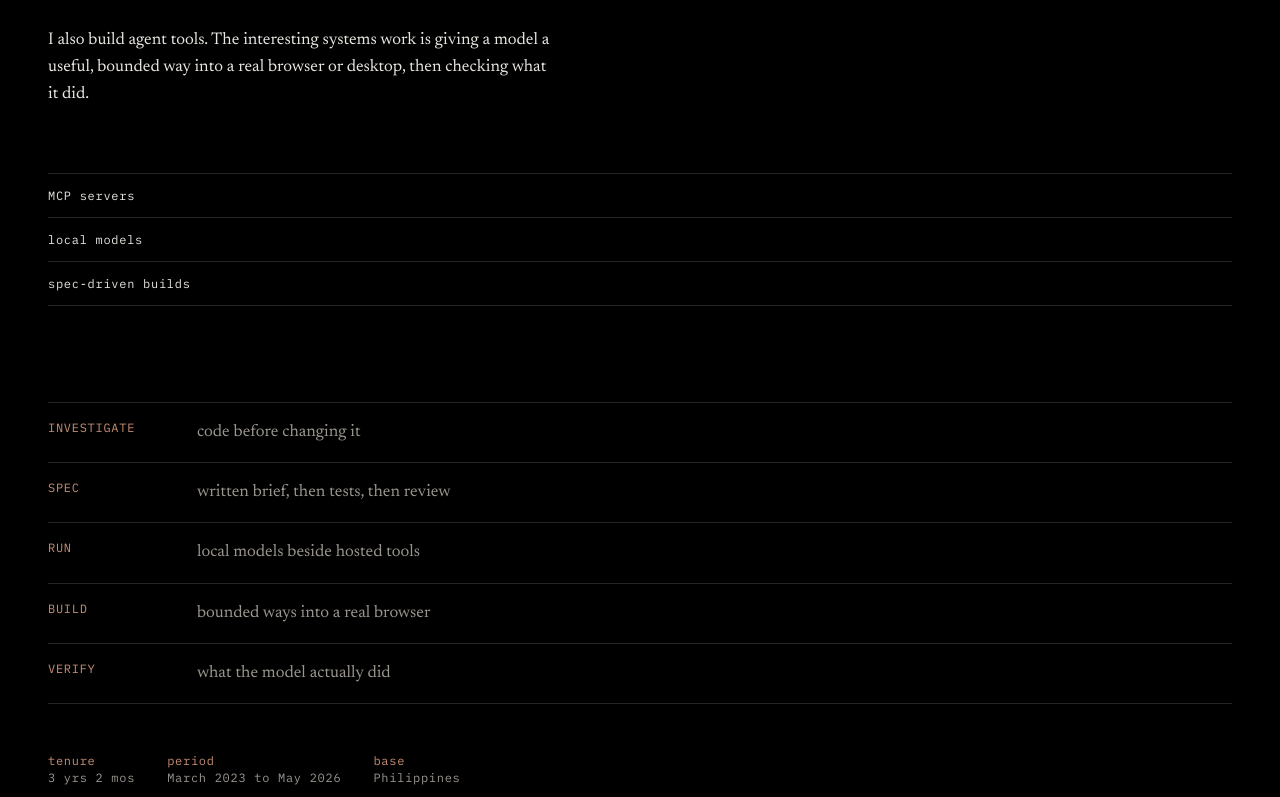
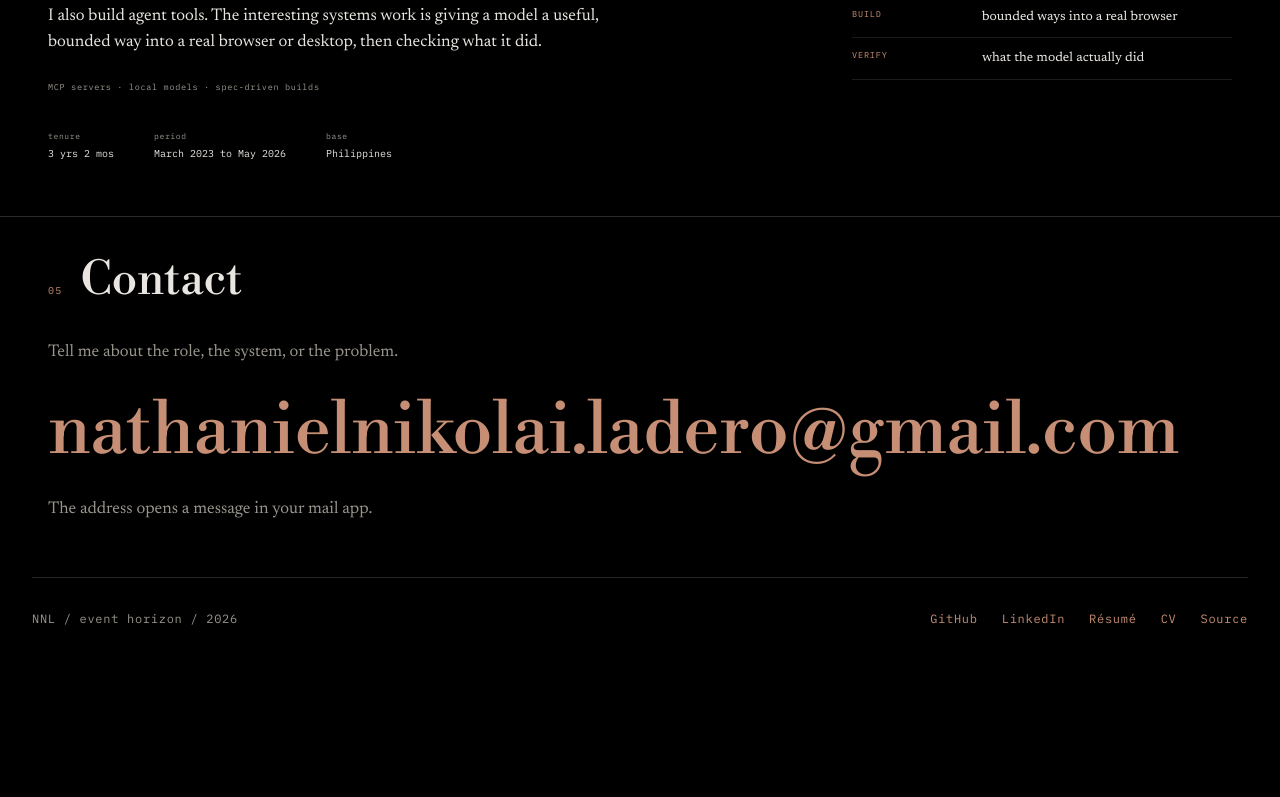
Before and after one commit to nathwn12/nathwn12.github.io, a React (Vite) app: page / in a window 1280 px wide. Shown: the part 3163-3960 px from the top of the page. After the commit the page ends 3855 px from the top, so only its background shows below. Built offline with nearby package versions, Linux system fonts and the light colour scheme.

Commit message:
feat(approach): render approved variant A

```diff
--- a/src/components/LedgerPage.tsx
+++ b/src/components/LedgerPage.tsx
@@ -256,38 +256,31 @@ export default function LedgerPage() {
         </Cluster>
 
         <Cluster id="method" index="04" label="Approach" variant="ma">
-          <div className="method-prose">
+          <div className="prose">
             {aiPractice.sentences.map((sentence) => (
               <p key={sentence}>{sentence}</p>
             ))}
+            <div className="facts">{aiPractice.facts.join(" · ")}</div>
           </div>
-          <ul className="practice-list">
-            {aiPractice.facts.map((term) => (
-              <li key={term}>{term}</li>
-            ))}
-          </ul>
-          <div className="spec-grid">
+          <div className="spec">
             {specLines.map((line) => (
-              <div className="spec-line" key={line.key}>
-                <span className="spec-key data">{line.key}</span>
-                <span className="spec-value">{line.value}</span>
+              <div className="sline" key={line.key}>
+                <span className="sk">{line.key}</span>
+                <span className="sv">{line.value}</span>
               </div>
             ))}
           </div>
-          <dl className="data-line">
+          <div className="dl">
             <div>
-              <dt className="data">tenure</dt>
-              <dd className="data">{figures.tenure}</dd>
+              tenure<b>{figures.tenure}</b>
             </div>
             <div>
-              <dt className="data">period</dt>
-              <dd className="data">{employer.period}</dd>
+              period<b>{employer.period}</b>
             </div>
             <div>
-              <dt className="data">base</dt>
-              <dd className="data">{locatedIn}</dd>
+              base<b>{locatedIn}</b>
             </div>
-          </dl>
+          </div>
         </Cluster>
 
         <Cluster id="contact" index="05" label="Contact" variant="ca">
--- a/src/styles/ledger.css
+++ b/src/styles/ledger.css
@@ -970,6 +970,75 @@
   margin-block-start: 30px;
 }
 
+/* 04 Approach A — prose left, the five rules as a ruled table right. */
+.ma {
+  display: grid;
+  grid-template-columns: 1fr 380px;
+  column-gap: 64px;
+  row-gap: 0;
+}
+
+.ma .dl {
+  grid-column: 1 / -1;
+}
+
+.ma .prose p {
+  font-size: 17px;
+  line-height: 1.55;
+  margin: 0 0 14px;
+  max-width: 58ch;
+}
+
+.ma .facts {
+  font-family: var(--font-data);
+  font-size: 8.5px;
+  letter-spacing: 0.08em;
+  color: var(--color-ink-muted);
+  margin-block-start: 24px;
+}
+
+.ma .spec {
+  border-block-start: 1px solid var(--color-rule-strong);
+}
+
+.ma .sline {
+  display: grid;
+  grid-template-columns: 110px 1fr;
+  gap: 20px;
+  padding: 10px 0;
+  border-block-end: 1px solid var(--color-rule);
+}
+
+.ma .sk {
+  font-family: var(--font-data);
+  font-size: 8.5px;
+  letter-spacing: 0.1em;
+  color: var(--color-signal);
+}
+
+.ma .sv {
+  font-size: 13px;
+}
+
+.dl {
+  display: flex;
+  gap: 40px;
+  margin-block-start: 36px;
+  font-family: var(--font-data);
+  font-size: 8px;
+  letter-spacing: 0.08em;
+  color: var(--color-ink-muted);
+}
+
+.dl b {
+  display: block;
+  font-size: 10px;
+  color: var(--color-ink);
+  font-weight: 400;
+  margin-block-start: 3px;
+  letter-spacing: 0;
+}
+
 /* 03 Work C — the record as a timeline, figures as margin stamps. */
 .pc .band {
   display: flex;
@@ -1218,4 +1287,13 @@
     inset-inline-start: -110px;
     width: 82px;
   }
+
+  .ma {
+    grid-template-columns: 1fr;
+  }
+
+  .dl {
+    flex-wrap: wrap;
+    gap: 20px;
+  }
 }
```
Also changed, not shown: 1 other file (tests, documents, lock files or other folders).
